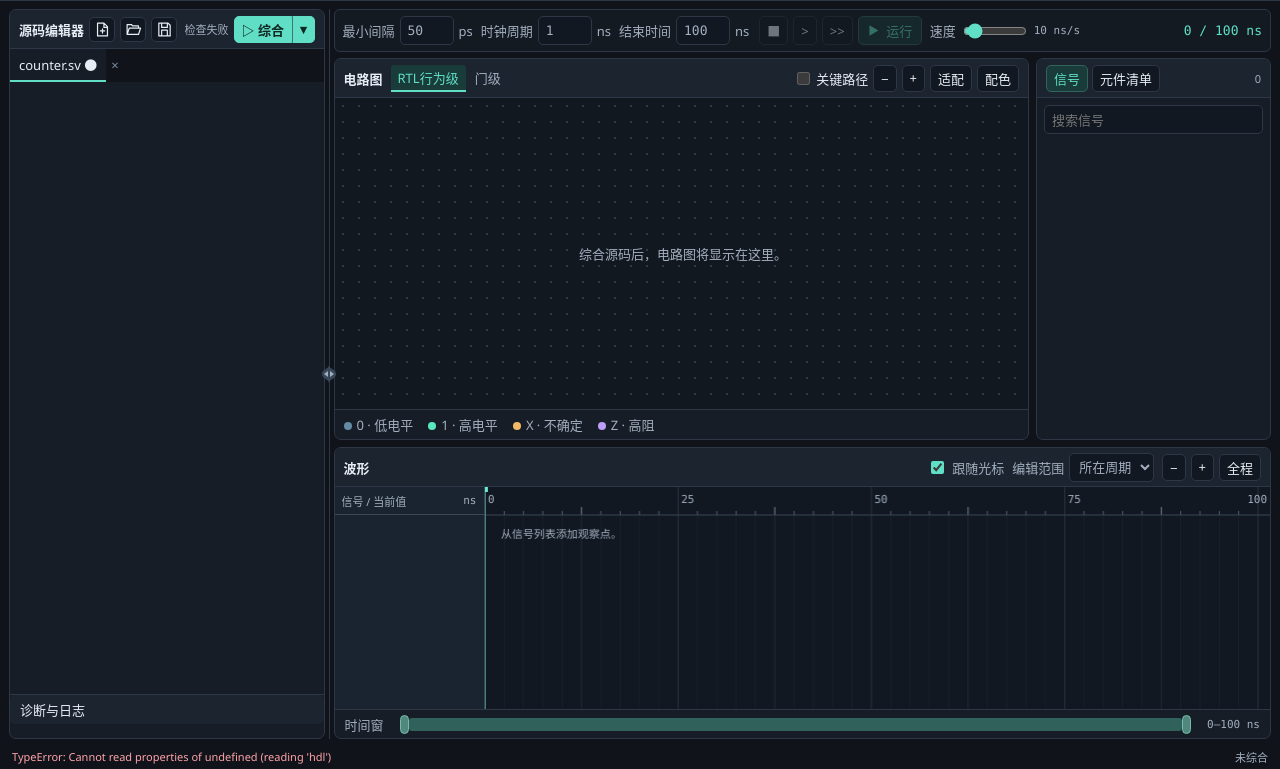
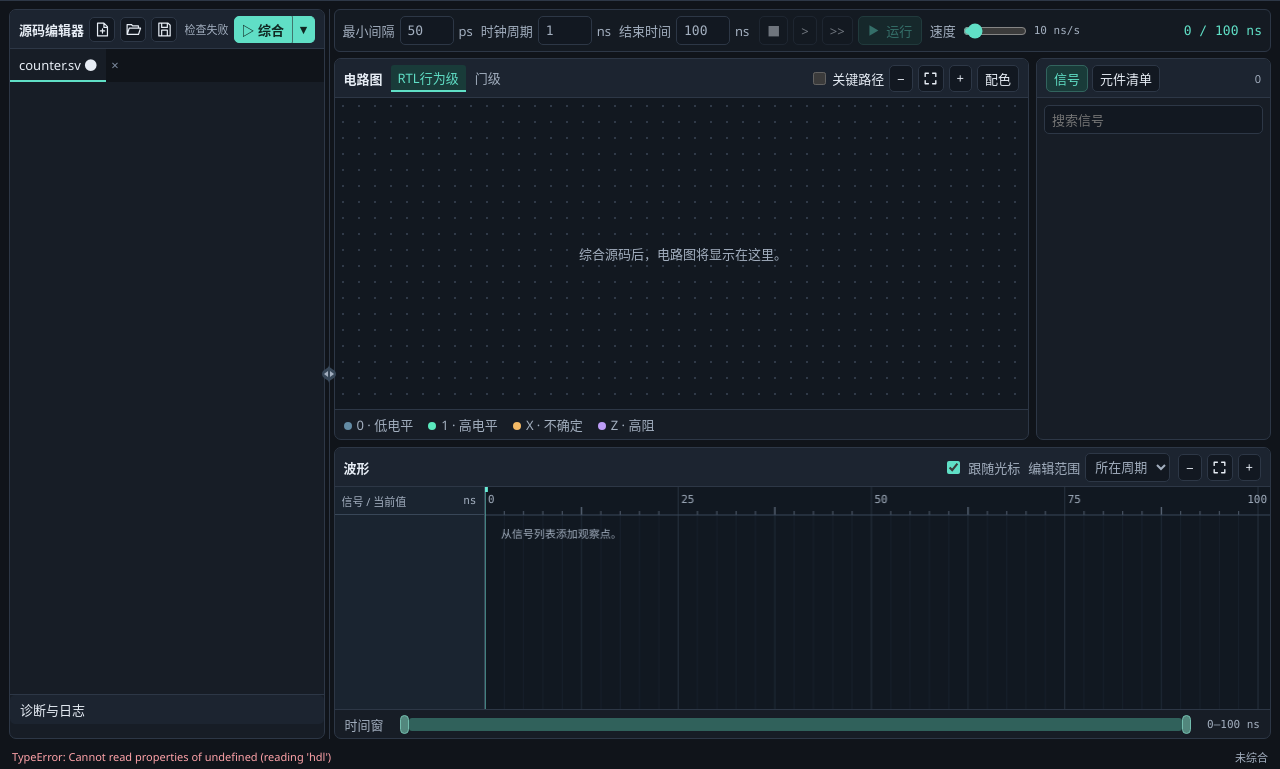
Before and after one commit to SaraFanzee/Verilog-IDE, a website with bundled scripts: page src/index.html in a window 1280 px wide. Both pictures are taken after a click on the button "▷ 综合". Shown: the part 31-800 px from the top of the page. Built offline with nearby package versions, Linux system fonts and the light colour scheme; files whose address does not match are found by name; what monaco-editor would draw is missing.

Commit message:
Use fit icons between zoom controls

```diff
--- a/src/index.html
+++ b/src/index.html
@@ -62,8 +62,9 @@
           <div id="scope-path"></div>
           <div class="diagram-actions">
             <label class="critical-toggle"><input id="critical-path" type="checkbox" disabled>关键路径</label>
-            <button id="diagram-out" title="缩小电路图">−</button><button id="diagram-in" title="放大电路图">+</button>
-            <button id="diagram-fit">适配</button><button id="colors">配色</button>
+            <button id="diagram-out" title="缩小电路图">−</button>
+            <button id="diagram-fit" class="fit-view" title="适配电路图窗口" aria-label="适配电路图窗口"><svg viewBox="0 0 16 16" aria-hidden="true"><path d="M3 6V3h3 M10 3h3v3 M13 10v3h-3 M6 13H3v-3"/></svg></button>
+            <button id="diagram-in" title="放大电路图">+</button><button id="colors">配色</button>
           </div>
         </div>
         <div id="schematic" role="tabpanel" aria-labelledby="mode-rtl"><div class="empty">&nbsp;综合源码后，电路图将显示在这里。</div></div>
@@ -92,7 +93,11 @@
         <h2>波形</h2><span id="preview"></span><div class="spacer"></div>
         <label><input id="follow" type="checkbox" checked> 跟随光标</label>
         <label>编辑范围 <select id="duration"><option value="step">最小间隔</option><option value="period" selected>所在周期</option><option value="end">至结束</option></select></label>
-        <div class="wave-actions"><button id="wave-out" title="缩小时间轴">−</button><button id="wave-in" title="放大时间轴">+</button><button id="wave-fit">全程</button></div>
+        <div class="wave-actions">
+          <button id="wave-out" title="缩小时间轴">−</button>
+          <button id="wave-fit" class="fit-view" title="显示全程波形" aria-label="显示全程波形"><svg viewBox="0 0 16 16" aria-hidden="true"><path d="M3 6V3h3 M10 3h3v3 M13 10v3h-3 M6 13H3v-3"/></svg></button>
+          <button id="wave-in" title="放大时间轴">+</button>
+        </div>
       </div>
       <div id="wave-scroll"><canvas id="wave" aria-label="信号波形。点击时间刻度移动光标，单击输入电平切换，右键设置 X、Z 或总线值。" tabindex="0"></canvas></div>
       <div class="wave-nav"><span>时间窗</span><div id="wave-range"><div id="range-window" tabindex="0" role="slider" aria-label="平移时间窗"><button id="range-start" role="slider" aria-label="时间窗起点"></button><button id="range-end" role="slider" aria-label="时间窗终点"></button></div></div><span id="range-label"></span></div>
--- a/src/style.css
+++ b/src/style.css
@@ -45,6 +45,8 @@ h2 { margin: 0; font-size: 13px; font-weight: 650; white-space: nowrap; }
 .file-actions, .transport-buttons, .diagram-actions, .wave-actions { display: flex; gap: 5px; }
 .panel-header .file-icon { width: 26px; padding: 0; display: grid; place-items: center; }
 .file-icon svg { width: 17px; height: 17px; fill: none; stroke: currentColor; stroke-width: 1.7; stroke-linecap: round; stroke-linejoin: round; }
+.panel-header .fit-view { width: 26px; padding: 0; display: grid; place-items: center; }
+.fit-view svg { width: 17px; height: 17px; fill: none; stroke: currentColor; stroke-width: 1.3; stroke-linecap: round; stroke-linejoin: round; }
 .run { display: inline-flex; gap: 6px; align-items: center; justify-content: center; }
 .run svg { width: 13px; height: 13px; fill: currentColor; }
 .run:not(.playing) .pause-icon, .run.playing .play-icon { display: none; }
```
Also changed, not shown: test/electron-smoke.cjs (+7 -0 lines).
